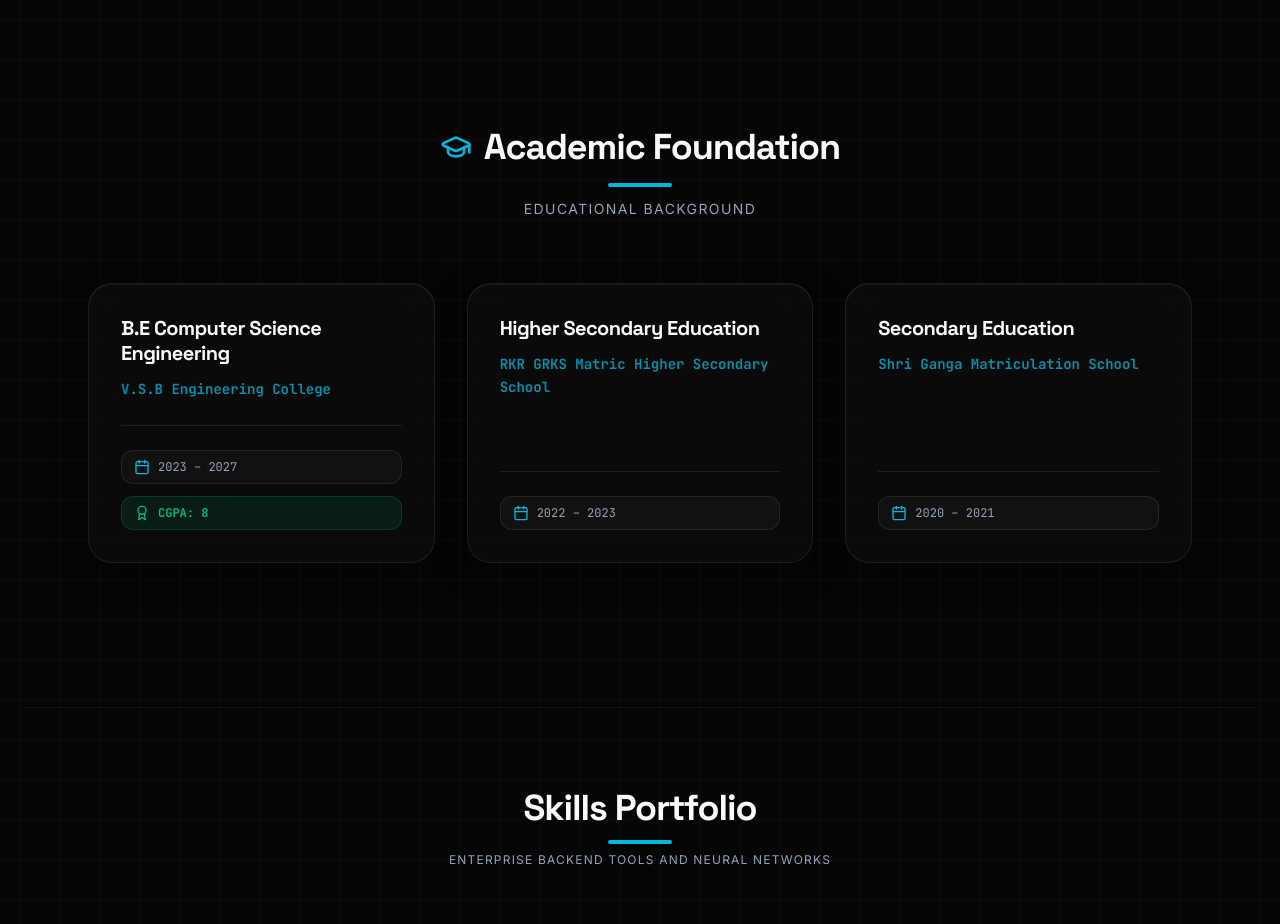
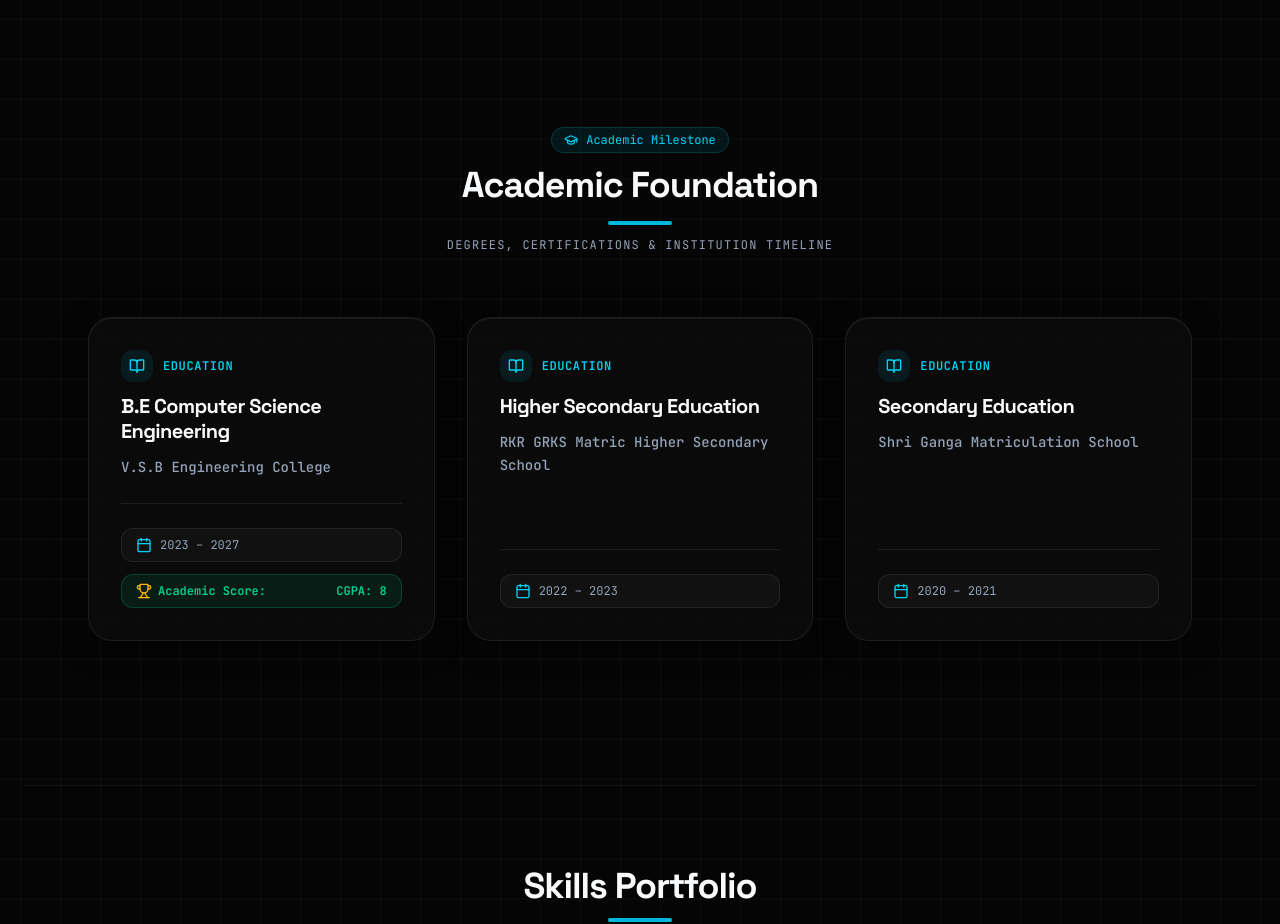
Before and after one commit to Ponabinanth/Ponabinanth, a React (Vite) app: page / in a window 1280 px wide. Shown: the part 5920-6844 px from the top of the page. Built offline with nearby package versions, Linux system fonts and the light colour scheme.

Commit message:
feat(education): add trophy score badge and institution icons to Academic Foundation

```diff
--- a/src/sections/EducationSection.tsx
+++ b/src/sections/EducationSection.tsx
@@ -1,5 +1,6 @@
 import { portfolioData } from "../data.js";
-import { GraduationCap, Calendar, Award } from "lucide-react";
+import { GraduationCap, Calendar, Award, BookOpen, Trophy } from "lucide-react";
+import { motion } from "motion/react";
 
 export default function EducationSection() {
   return (
@@ -7,44 +8,69 @@ export default function EducationSection() {
       <div className="max-w-6xl mx-auto px-6">
 
         {/* Section Heading */}
-        <div className="text-center mb-16">
+        <motion.div
+          initial={{ opacity: 0, y: 20 }}
+          whileInView={{ opacity: 1, y: 0 }}
+          viewport={{ once: true }}
+          transition={{ duration: 0.6 }}
+          className="text-center mb-16"
+        >
+          <div className="inline-flex items-center gap-2 px-3 py-1 bg-cyan-500/10 border border-cyan-500/20 rounded-full text-xs font-mono text-cyan-400 mb-3">
+            <GraduationCap className="h-3.5 w-3.5" />
+            Academic Milestone
+          </div>
           <h2 className="text-3xl md:text-4xl font-bold font-display text-primary flex items-center justify-center gap-3">
-            <GraduationCap className="h-8 w-8 text-cyan-500" />
             Academic Foundation
           </h2>
           <div className="w-16 h-1 bg-cyan-500 mx-auto mt-4 rounded-full" />
-          <p className="text-secondary text-sm mt-3 uppercase tracking-widest">Educational Background</p>
-        </div>
+          <p className="text-secondary text-xs mt-3 uppercase tracking-widest font-mono">
+            Degrees, certifications & institution timeline
+          </p>
+        </motion.div>
 
         <div className="grid grid-cols-1 md:grid-cols-2 lg:grid-cols-3 gap-8">
           {portfolioData.education.map((edu, idx) => (
-            <div
+            <motion.div
               key={idx}
-              className="glass-panel p-8 rounded-3xl border border-[var(--glass-border)] hover:border-cyan-500/30 transition-all duration-300 group flex flex-col"
+              initial={{ opacity: 0, y: 20 }}
+              whileInView={{ opacity: 1, y: 0 }}
+              viewport={{ once: true }}
+              transition={{ duration: 0.5, delay: idx * 0.15 }}
+              whileHover={{ y: -6 }}
+              className="glass-panel p-8 rounded-3xl border border-[var(--glass-border)] hover:border-cyan-500/40 transition-all duration-300 group flex flex-col justify-between shadow-lg"
             >
               <div className="mb-6 flex-grow">
-                <h4 className="text-xl font-bold text-primary font-display group-hover:text-cyan-500 transition-colors leading-tight">
+                <div className="flex items-center gap-2.5 mb-3">
+                  <div className="p-2 rounded-xl bg-cyan-500/10 text-cyan-400">
+                    <BookOpen className="h-4 w-4" />
+                  </div>
+                  <span className="text-xs font-mono text-cyan-400 font-semibold uppercase tracking-wider">Education</span>
+                </div>
+                <h4 className="text-xl font-bold text-primary font-display group-hover:text-cyan-400 transition-colors leading-tight">
                   {edu.degree}
                 </h4>
-                <p className="text-sm font-mono text-cyan-500/80 font-semibold mt-3 leading-relaxed">
+                <p className="text-sm font-mono text-secondary font-medium mt-3 leading-relaxed">
                   {edu.institution}
                 </p>
               </div>
 
               <div className="flex flex-col gap-3 pt-6 border-t border-[var(--glass-border)]">
-                <span className="inline-flex items-center gap-2 font-mono text-xs text-secondary bg-[var(--accent-glow)] border border-[var(--glass-border)] px-3 py-2 rounded-xl">
-                  <Calendar className="h-4 w-4 text-cyan-500" />
+                <span className="inline-flex items-center gap-2 font-mono text-xs text-secondary bg-[var(--accent-glow)] border border-[var(--glass-border)] px-3.5 py-2 rounded-xl">
+                  <Calendar className="h-4 w-4 text-cyan-400" />
                   {edu.duration}
                 </span>
 
                 {edu.score && (
-                  <div className="inline-flex items-center gap-2 bg-emerald-500/10 border border-emerald-500/20 px-3 py-2 rounded-xl font-mono text-xs text-emerald-500 font-bold">
-                    <Award className="h-4 w-4" />
-                    {edu.score}
+                  <div className="inline-flex items-center justify-between bg-emerald-500/10 border border-emerald-500/25 px-3.5 py-2 rounded-xl font-mono text-xs text-emerald-400 font-bold">
+                    <span className="flex items-center gap-1.5">
+                      <Trophy className="h-4 w-4 text-amber-400" />
+                      Academic Score:
+                    </span>
+                    <span>{edu.score}</span>
                   </div>
                 )}
               </div>
-            </div>
+            </motion.div>
           ))}
         </div>
 
```
